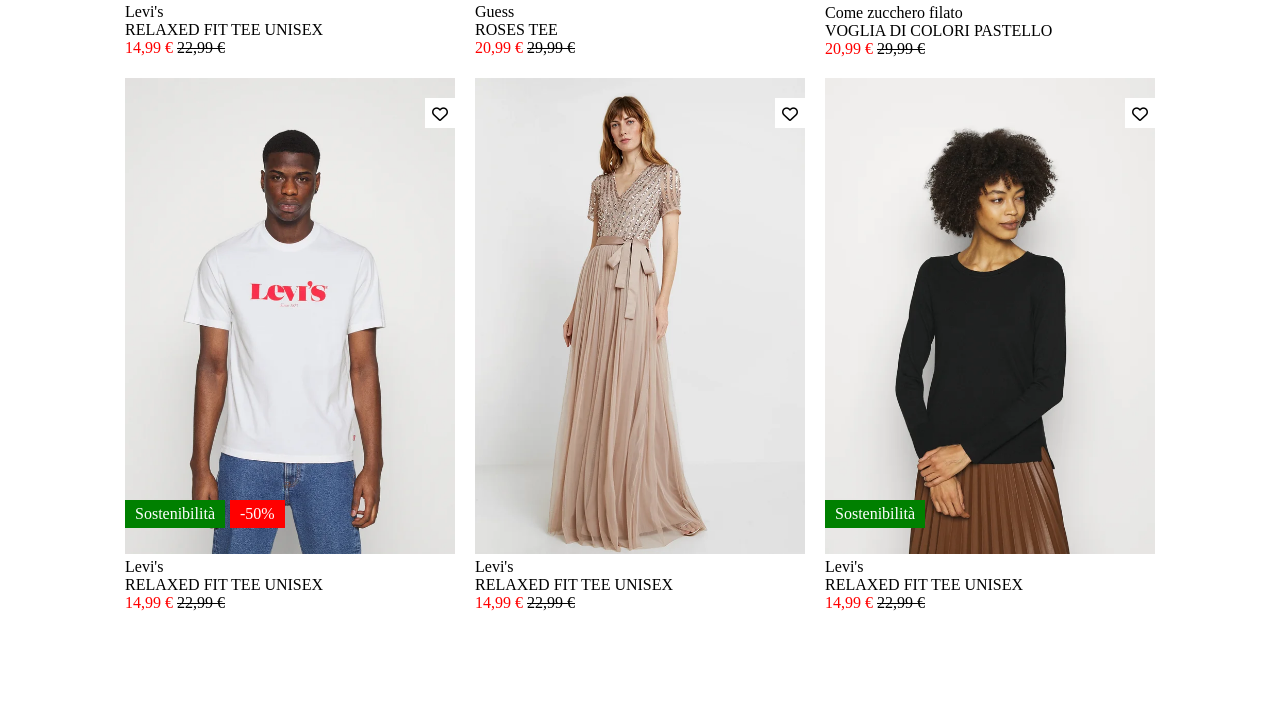
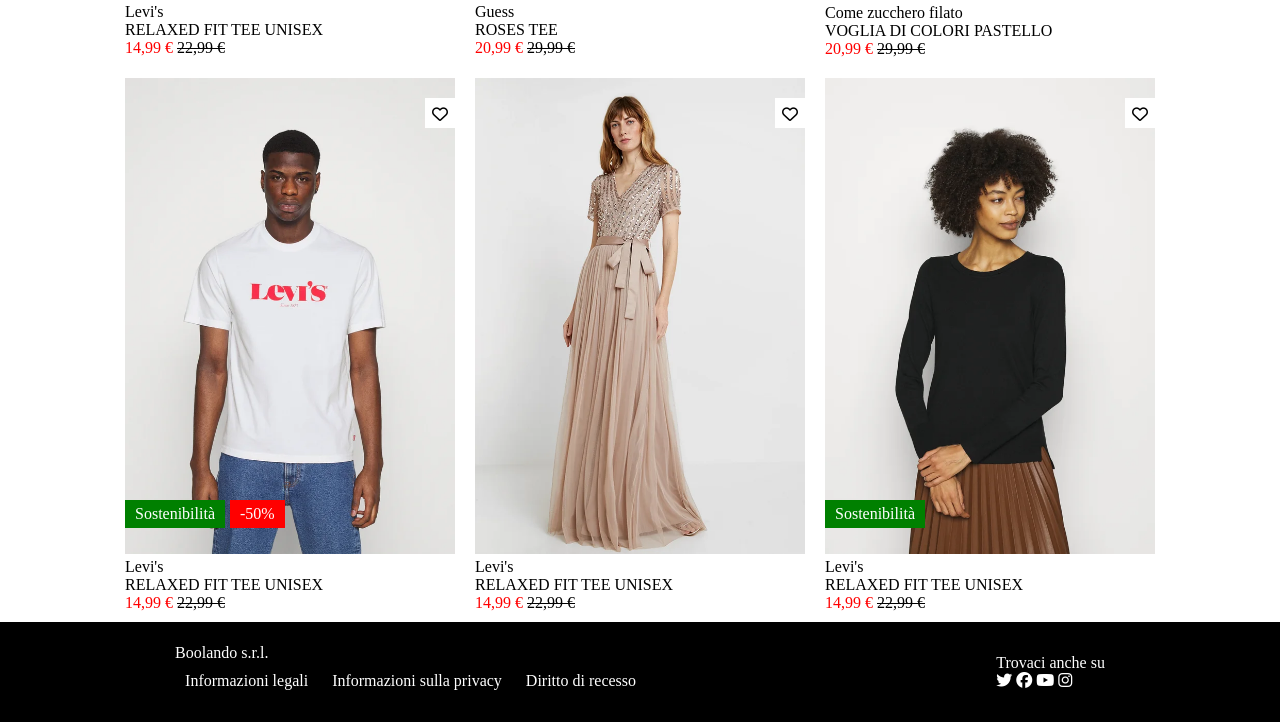
Before and after one commit to Carlomadella/html-css-boolando, a plain HTML site: page index.html in a window 1280 px wide. Shown: the part 577-1299 px from the top of the page. Before the commit the page ends 1189 px from the top, so only its background shows below. Drawn offline with Linux system fonts and the light colour scheme; a web font is replaced by a local one.

Commit message:
Exercise done!

```diff
--- a/CSS/style.css
+++ b/CSS/style.css
@@ -78,6 +78,9 @@
     left: 7px;
 }
 
+.hidden{
+    display: none;
+}
 
 /* FLEXBOX */
 
@@ -110,7 +113,9 @@
 }
 
 /* HEIGHT e WIDTH */
-
+.h-100{
+    height: 100px;
+}
 /* PADDING e MARGIN */
 .m-0-10{
     margin: 0px 10px;
@@ -128,7 +133,11 @@
     margin-bottom: 10px;
 }
 
-/* COLORI */
+.mt-10{
+    margin-top: 10px;
+}
+
+/* COLOR & TEXT DECORATION*/
 
 .bg-color-orange{
     background-color: #FF6900;
@@ -138,12 +147,16 @@
     background-color: green;
 }
 
+.bg-color-red{
+    background-color: red;
+}
+
+.bg-color-black{
+    background-color: black;
+}
+
 .color-white{
     color: white;
-}
-
-.bg-color-red{
-    background-color: red;
 }
 
 .color-red{
@@ -152,4 +165,4 @@
 
 .barrato {
     text-decoration: line-through;
-  }
+}
--- a/index.html
+++ b/index.html
@@ -16,7 +16,7 @@
             <div class="display-flex space-around color-white align-items-center mb-10 bg-color-orange">
                 <div class="">
                     <ul class="">
-                        <li class="inline-block  p-10">Donna</li>
+                        <li class="inline-block p-10">Donna</li>
                         <li class="inline-block p-10">Uomo</li>
                         <li class="inline-block p-10">Bambini</li>
                    </ul>
@@ -165,19 +165,35 @@
     <!-- FINE MAIN -->
 
     <!-- INIZIO FOOTER -->
-    <!--
-    <div class="foot-container display-flex sfondo-nero pad-20">
-        <div class="foot-side foot-pad-left">
-            <div>
-                <img src="./img/logo.svg" alt="">
+
+    <footer>
+        <div class="display-flex space-around color-white align-items-center mt-10 bg-color-black h-100">
+            <div class="">
+                <ul class="">
+                    <li class="display-block">Boolando s.r.l.</li>
+                    <li class="inline-block p-10">Informazioni legali</li>
+                    <li class="inline-block p-10">Informazioni sulla privacy</li>
+                    <li class="inline-block p-10">Diritto di recesso</li>
+               </ul>
+            </div>
+            <div class="hidden">
+                <div><img src="./img/boolean-logo.png" alt=""></div>
+            </div>
+            <div class="">
+                <div>
+                    Trovaci anche su
+                </div>
+                <div>
+                    <ul class="display-block">
+                        <li class="inline-block"><i class="fa-brands fa-twitter"></i></li>
+                        <li class="inline-block"><i class="fa-brands fa-facebook"></i></li>
+                        <li class="inline-block"><i class="fa-brands fa-youtube"></i></li>
+                        <li class="inline-block"><i class="fa-brands fa-instagram"></i></li>
+                    </ul>
+                </div>
             </div>
         </div>
-
-        <div class="foot-side foot-pad-right">
-            <div class="dash-side-dx dash-content"><button class="foot-btn-purple">Registrati</button></div>
-        </div>
-    </div>
-    -->
+    </footer>
     <!-- FINE FOOTER -->
 </body>
 </html>
```
